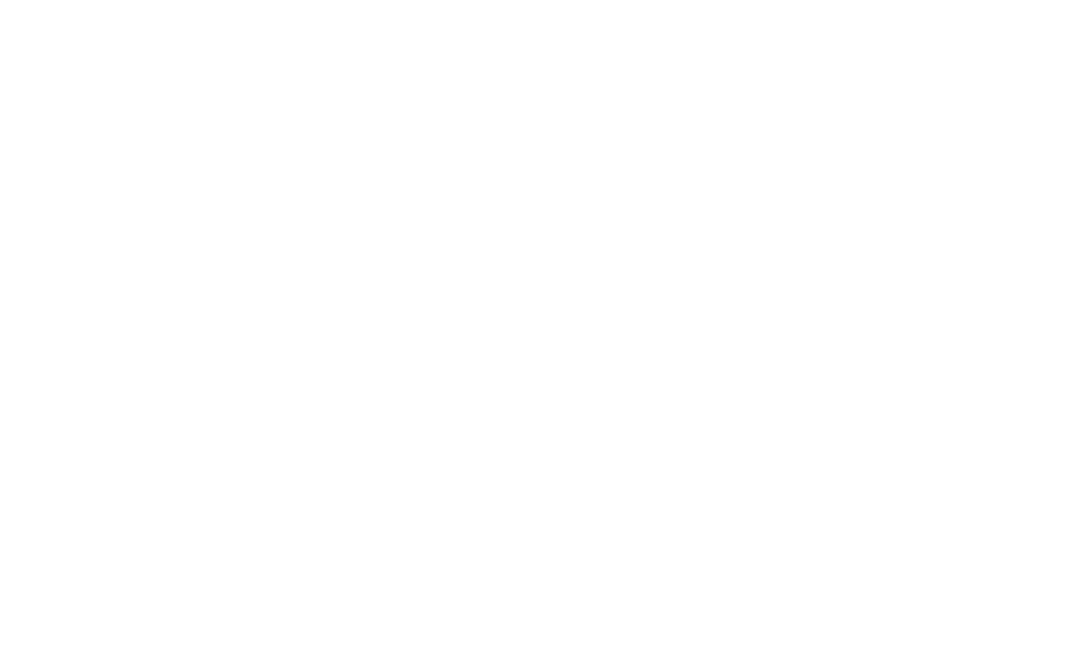
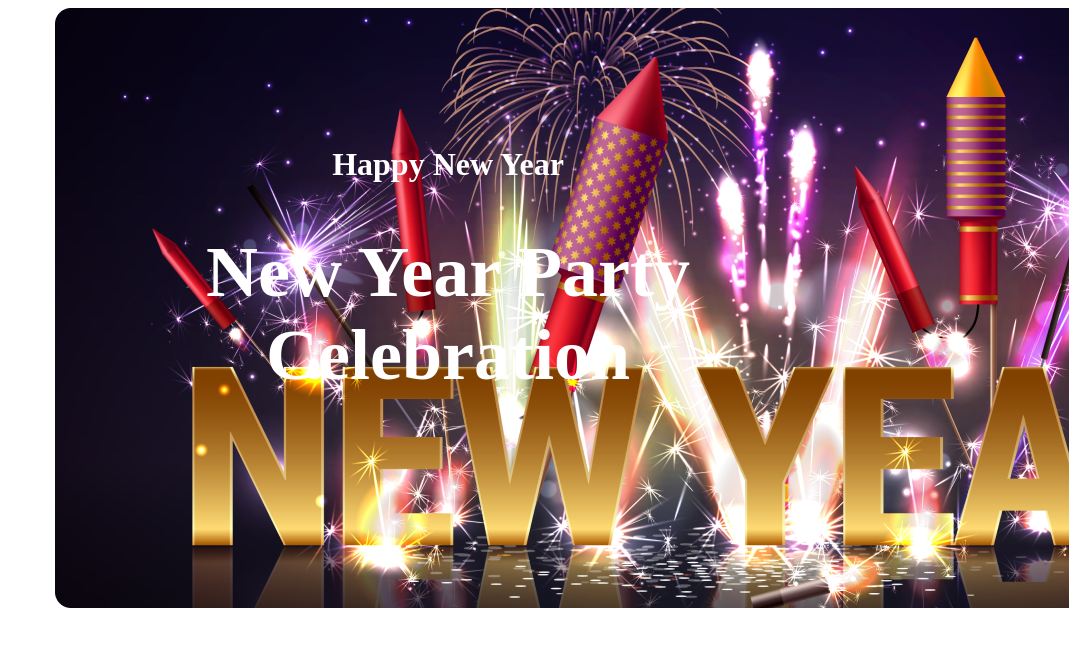
Before and after one commit to akibishtaikh2001/B9A1-New-Year-New-Mission, a plain HTML site: page index.html in a window 1280 px wide. Shown: the whole page, without its empty margins (203-1280 px from the left). Drawn offline with Linux system fonts and the light colour scheme.

Commit message:
added header

```diff
--- a/index.html
+++ b/index.html
@@ -4,9 +4,14 @@
     <meta charset="UTF-8">
     <meta name="viewport" content="width=device-width, initial-scale=1.0">
     <title>New Year Assignment</title>
+    <link rel="stylesheet" href="styles/styles.css">
 </head>
 <body>
     <header>
+        <div class="header">
+            <h3 class="upper_title">Happy New Year</h3>
+            <h1 class="header_title">New Year Party <br> Celebration</h1>
+        </div>
 
     </header>
 
--- a/styles/styles.css
+++ b/styles/styles.css
@@ -0,0 +1,29 @@
+header {
+    background-image: url("../B9A1-New-Year-New-Mission/resources/Banner\ Image.png");
+    height: 80vh;
+    background-repeat: no-repeat;
+    margin-left: 250px;
+
+
+}
+
+.header {
+    color: white;
+    padding-top: 56px;
+    padding-right: 228px;
+
+
+
+}
+
+.header .upper_title {
+    font-size: 32px;
+    text-align: center;
+    padding-top: 50px;
+}
+
+.header .header_title {
+    font-size: 72px;
+    text-align: center;
+
+}
```
